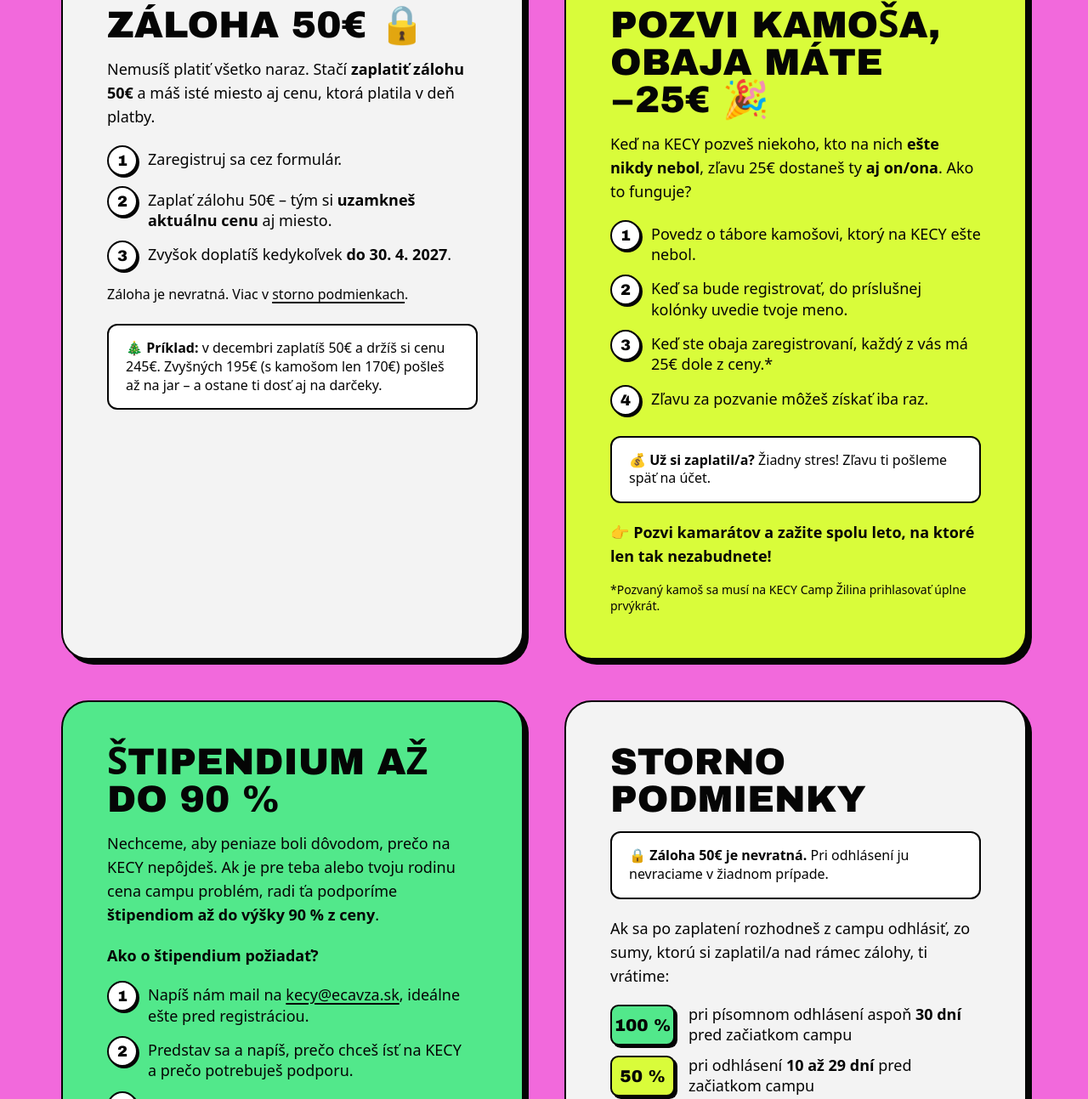
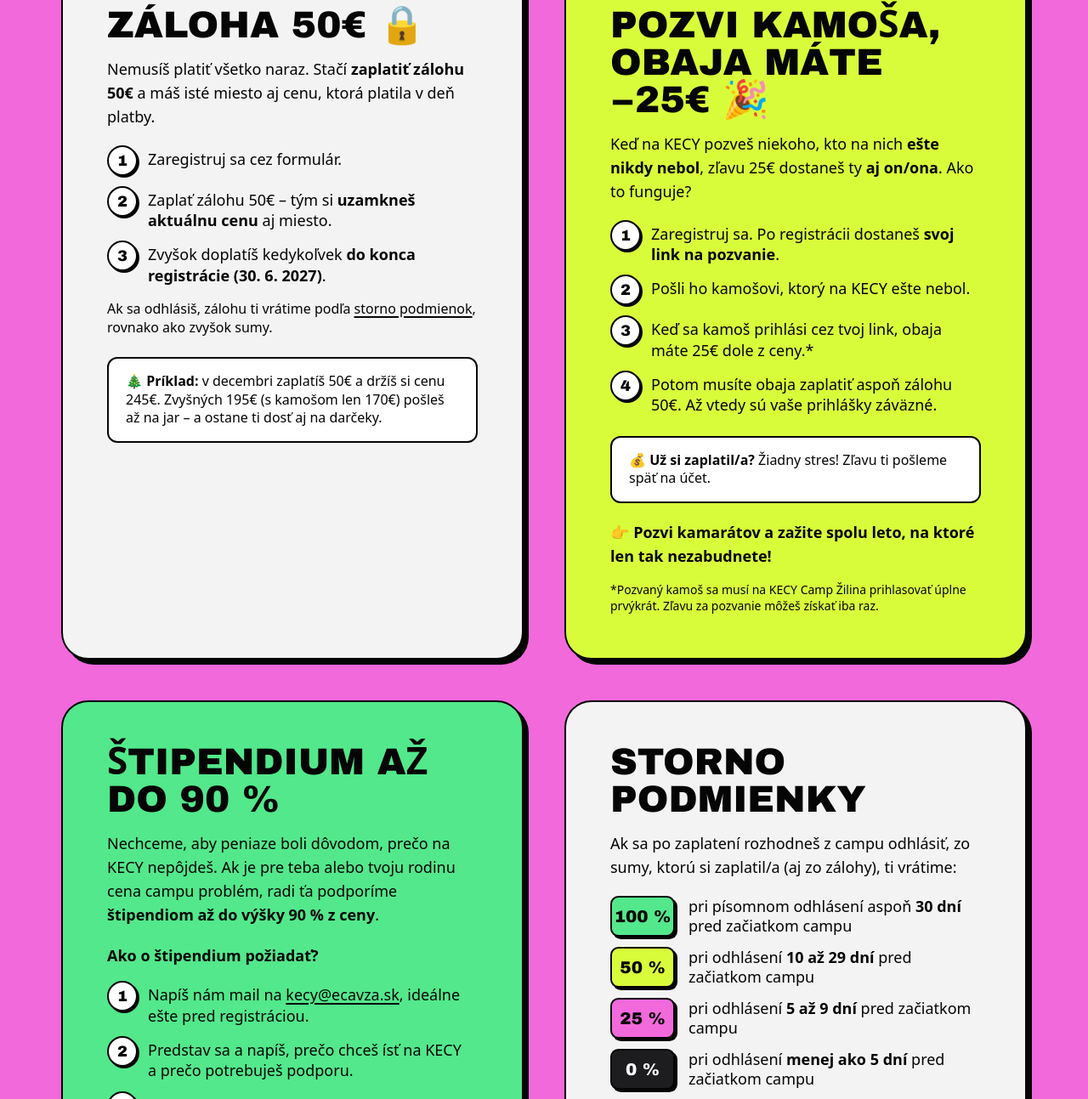
Before and after one commit to marusky/kecy26, a website: page src/registracia/index.html in a window 1280 px wide. Shown: the part 1450-2743 px from the top of the page at 85% size. Drawn offline with nearby package versions, Linux system fonts and the light colour scheme; files that its build step writes are made by us from their sources; a web font is replaced by a local one.

Commit message:
Registrácia: záloha sa vracia podľa storna, doplatok do konca registrácie, zľava za kamoša cez link
Co-Authored-By: Claude Opus 5.5 <noreply@anthropic.com>

```diff
--- a/src/registracia/index.html
+++ b/src/registracia/index.html
@@ -160,9 +160,9 @@
             <ol class="step-list mt-5">
               <li>Zaregistruj sa cez formulár.</li>
               <li>Zaplať zálohu 50€ – tým si <strong class="font-semibold">uzamkneš aktuálnu cenu</strong> aj miesto.</li>
-              <li>Zvyšok doplatíš kedykoľvek <strong class="font-semibold">do 30.&nbsp;4. 2027</strong>.</li>
+              <li>Zvyšok doplatíš kedykoľvek <strong class="font-semibold">do konca registrácie (30.&nbsp;6. 2027)</strong>.</li>
             </ol>
-            <p class="mt-4 text-sm leading-snug md:text-base">Záloha je nevratná. Viac v&nbsp;<a href="#storno" class="underline">storno podmienkach</a>.</p>
+            <p class="mt-4 text-sm leading-snug md:text-base">Ak sa odhlásiš, zálohu ti vrátime podľa <a href="#storno" class="underline">storno podmienok</a>, rovnako ako zvyšok sumy.</p>
             <p class="callout mt-6">
               <span aria-hidden="true">🎄</span> <strong class="font-semibold">Príklad:</strong> v&nbsp;decembri zaplatíš 50€ a&nbsp;držíš si cenu 245€.
               Zvyšných 195€ (s&nbsp;kamošom len 170€) pošleš až na jar – a&nbsp;ostane ti dosť aj na darčeky.
@@ -177,16 +177,16 @@
               <strong class="font-semibold">aj on/ona</strong>. Ako to funguje?
             </p>
             <ol class="step-list mt-5">
-              <li>Povedz o&nbsp;tábore kamošovi, ktorý na KECY ešte nebol.</li>
-              <li>Keď sa bude registrovať, do príslušnej kolónky uvedie tvoje meno.</li>
-              <li>Keď ste obaja zaregistrovaní, každý z&nbsp;vás má 25€ dole z&nbsp;ceny.*</li>
-              <li>Zľavu za pozvanie môžeš získať iba raz.</li>
+              <li>Zaregistruj sa. Po registrácii dostaneš <strong class="font-semibold">svoj link na pozvanie</strong>.</li>
+              <li>Pošli ho kamošovi, ktorý na KECY ešte nebol.</li>
+              <li>Keď sa kamoš prihlási cez tvoj link, obaja máte 25€ dole z&nbsp;ceny.*</li>
+              <li>Potom musíte obaja zaplatiť aspoň zálohu 50€. Až vtedy sú vaše prihlášky záväzné.</li>
             </ol>
             <p class="callout mt-6">
               <span aria-hidden="true">💰</span> <strong class="font-semibold">Už si zaplatil/a?</strong> Žiadny stres! Zľavu ti pošleme späť na účet.
             </p>
             <p class="mt-5 font-semibold md:text-lg"><span aria-hidden="true">👉</span> Pozvi kamarátov a&nbsp;zažite spolu leto, na ktoré len tak nezabudnete!</p>
-            <p class="mt-4 text-sm leading-snug">*Pozvaný kamoš sa musí na KECY Camp Žilina prihlasovať úplne prvýkrát.</p>
+            <p class="mt-4 text-sm leading-snug">*Pozvaný kamoš sa musí na KECY Camp Žilina prihlasovať úplne prvýkrát. Zľavu za pozvanie môžeš získať iba raz.</p>
           </section>
 
           <!-- ============ ŠTIPENDIUM ============ -->
@@ -219,11 +219,7 @@
           <!-- ============ STORNO ============ -->
           <section id="storno" aria-labelledby="storno-title" class="info-card bg-paper">
             <h2 id="storno-title" class="info-card__title">Storno podmienky</h2>
-            <p class="callout mt-4">
-              <span aria-hidden="true">🔒</span> <strong class="font-semibold">Záloha 50€ je nevratná.</strong> Pri odhlásení ju nevraciame v&nbsp;žiadnom
-              prípade.
-            </p>
-            <p class="mt-5 md:text-lg">Ak sa po zaplatení rozhodneš z&nbsp;campu odhlásiť, zo sumy, ktorú si zaplatil/a nad rámec zálohy, ti vrátime:</p>
+            <p class="mt-4 md:text-lg">Ak sa po zaplatení rozhodneš z&nbsp;campu odhlásiť, zo sumy, ktorú si zaplatil/a (aj zo zálohy), ti vrátime:</p>
             <ul class="mt-5 grid gap-3">
               <li class="storno-row">
                 <span class="storno-row__pct bg-green">100&nbsp;%</span>
@@ -262,7 +258,7 @@
           <section aria-labelledby="pokracovat-title" class="info-card bg-lime lg:col-span-2 lg:shadow-[8px_8px_0_0_var(--color-ink)]">
             <h2 id="pokracovat-title" class="info-card__title">Všetko jasné? Poďme na to!</h2>
             <p class="mt-4 max-w-2xl md:text-lg">
-              Registrácia prebieha cez online formulár. Nezabudni si v&nbsp;ňom vybrať svoj track a&nbsp;ak ťa pozval kamoš, uveď jeho meno. Potom už len zaplatiť
+              Registrácia prebieha cez online formulár. Nezabudni si v&nbsp;ňom vybrať svoj track a&nbsp;ak ťa pozval kamoš, prihlás sa cez link, ktorý ti poslal. Potom už len zaplatiť
               zálohu 50€ (alebo celú sumu) a&nbsp;miesto je tvoje.
             </p>
             <p class="mt-6">
```
